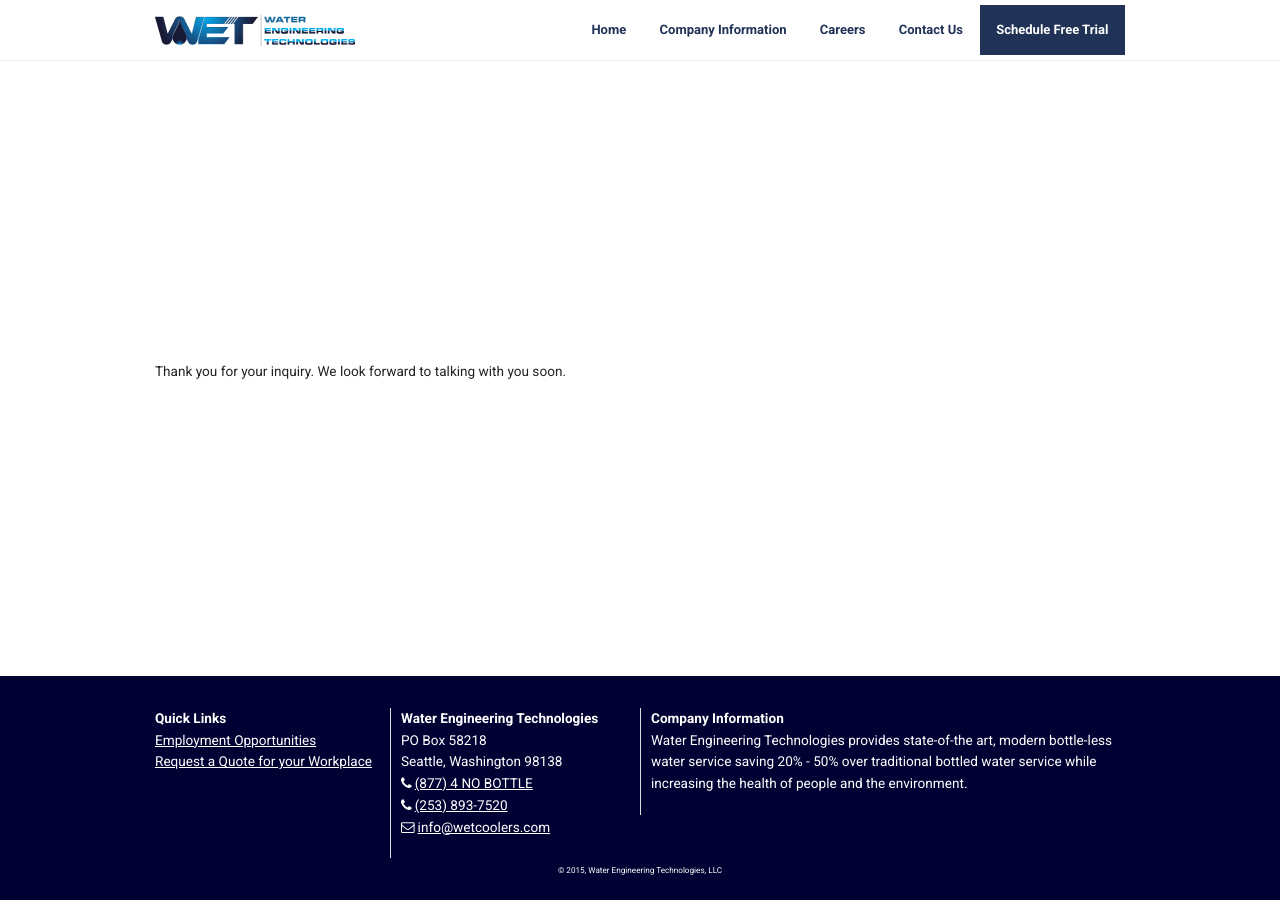
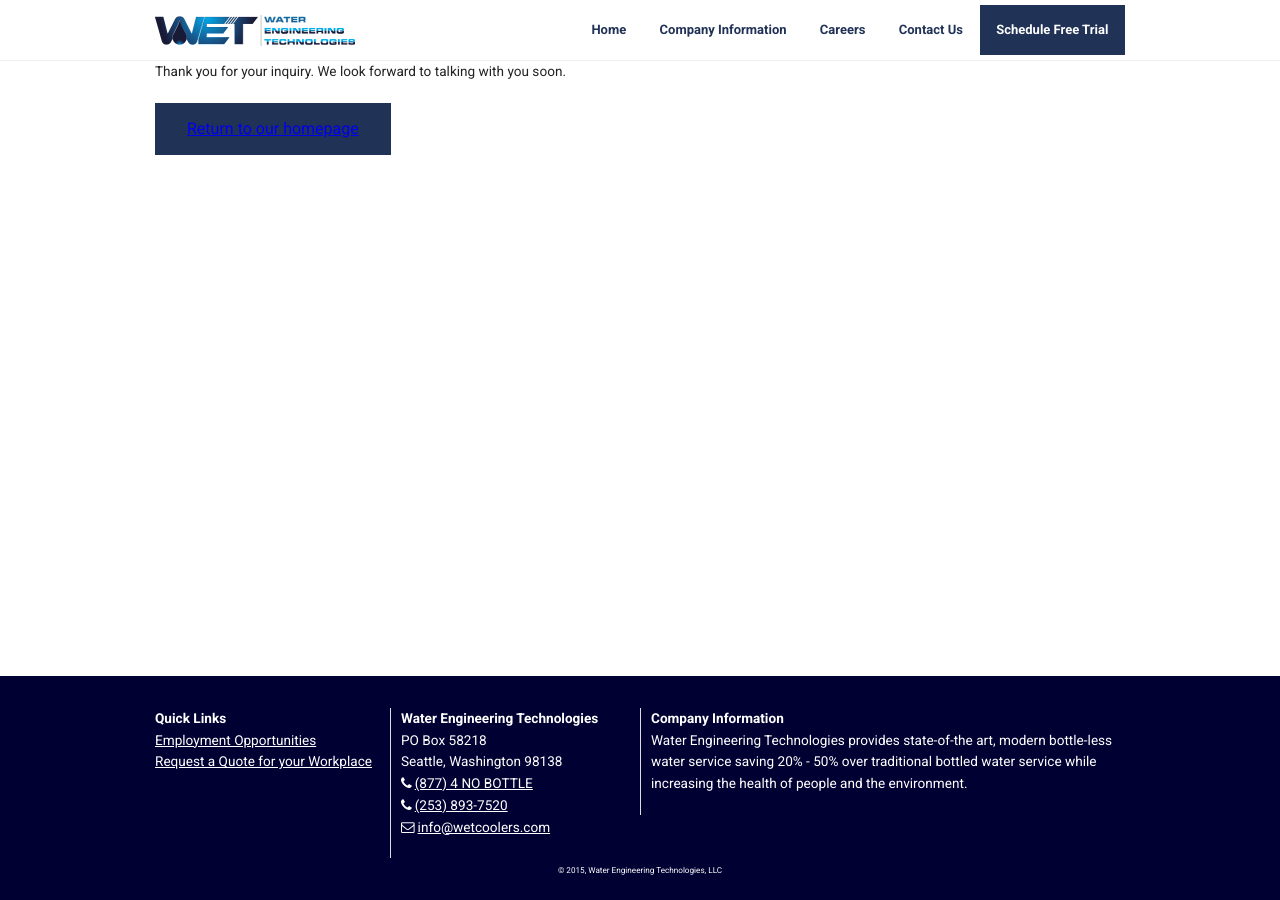
Before and after one commit to AndrewCull/wetcoolers, a Jekyll site: the page built from thank-you.md, in a window 1280 px wide. Built offline with Jekyll 4.4.1, drawn with Linux system fonts in a browser that asks for light colours; nearby versions of some CDN libraries.

Commit message:
Update thank-you.md

```diff
--- a/thank-you.md
+++ b/thank-you.md
@@ -3,8 +3,10 @@
 layout: page
 ---
 <div class="row">
-<div class="large-12 columns text center" style="padding-top: 300px;">
+<div class="large-12 columns text center">
 <p>Thank you for your inquiry.  We look forward to talking with you soon.</p>
+
+<button><a href="/">Return to our homepage</a></button>
 
 
 </div>
```
